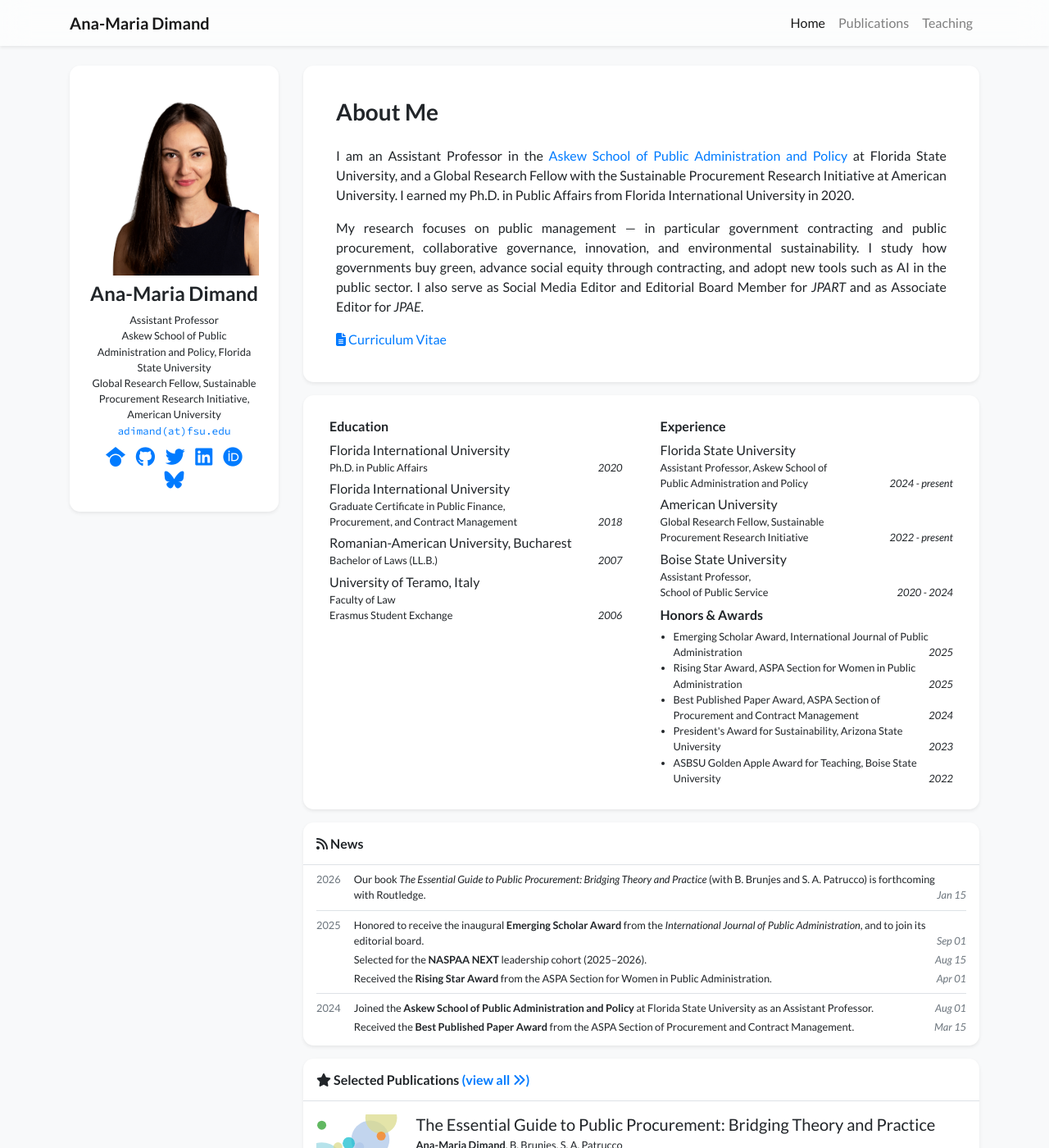
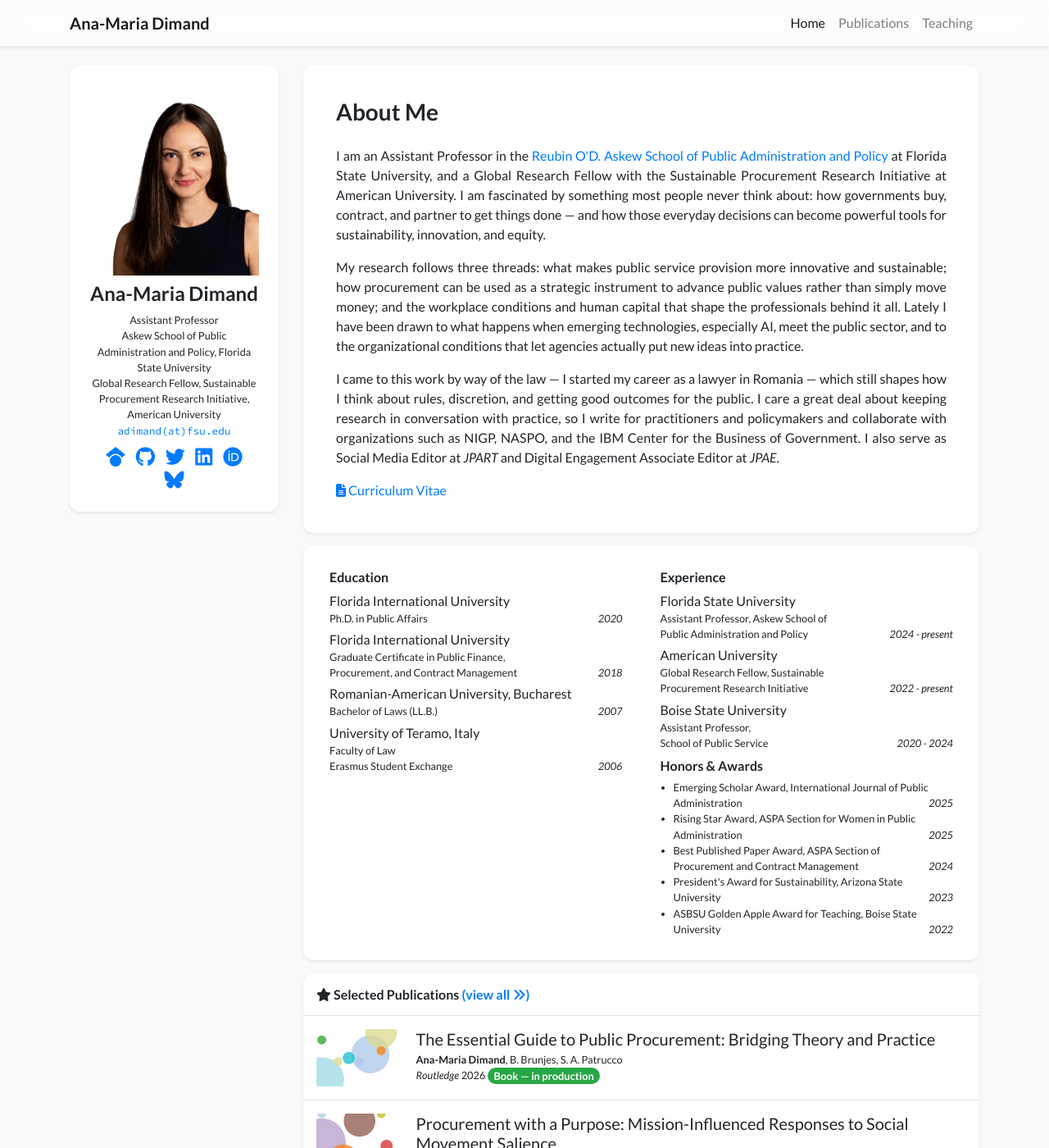
Before and after one commit to anamariadimand/anamariadimand.github.io, a Jekyll site: the page built from index.html, in a window 1280 px wide and 1400 px high. Shown: the whole window at 82% size. Built offline with Jekyll 4.4.1, drawn with Linux system fonts in a browser that asks for light colours; nearby versions of some CDN libraries; a style sheet for code colours, icons or effects is not loaded.

Commit message:
Hide homepage news section; rewrite bio in first person
Co-Authored-By: Claude Opus 4.8 <noreply@anthropic.com>

```diff
--- a/_data/display.yml
+++ b/_data/display.yml
@@ -1,6 +1,6 @@
 homepage:
   show_experience: true
-  show_news: true
+  show_news: false
   show_selected_publications: true
   num_news: 10
 
--- a/_data/profile.yml
+++ b/_data/profile.yml
@@ -20,16 +20,25 @@ bluesky: anadimand.bsky.social
 short_bio_text_justify: true
 short_bio: >-
   <p>
-    I am an Assistant Professor in the <a href="https://cosspp.fsu.edu/askew/" target="_blank">Askew School of
-    Public Administration and Policy</a> at Florida State University, and a Global Research Fellow with the
-    Sustainable Procurement Research Initiative at American University. I earned my Ph.D. in Public Affairs from
-    Florida International University in 2020.
+    I am an Assistant Professor in the <a href="https://cosspp.fsu.edu/askew/" target="_blank">Reubin O'D. Askew
+    School of Public Administration and Policy</a> at Florida State University, and a Global Research Fellow with the
+    Sustainable Procurement Research Initiative at American University. I am fascinated by something most people
+    never think about: how governments buy, contract, and partner to get things done &mdash; and how those everyday
+    decisions can become powerful tools for sustainability, innovation, and equity.
   </p>
   <p>
-    My research focuses on public management &mdash; in particular government contracting and public procurement,
-    collaborative governance, innovation, and environmental sustainability. I study how governments buy green,
-    advance social equity through contracting, and adopt new tools such as AI in the public sector. I also serve as
-    Social Media Editor and Editorial Board Member for <em>JPART</em> and as Associate Editor for <em>JPAE</em>.
+    My research follows three threads: what makes public service provision more innovative and sustainable; how
+    procurement can be used as a strategic instrument to advance public values rather than simply move money; and
+    the workplace conditions and human capital that shape the professionals behind it all. Lately I have been drawn
+    to what happens when emerging technologies, especially AI, meet the public sector, and to the organizational
+    conditions that let agencies actually put new ideas into practice.
+  </p>
+  <p>
+    I came to this work by way of the law &mdash; I started my career as a lawyer in Romania &mdash; which still
+    shapes how I think about rules, discretion, and getting good outcomes for the public. I care a great deal about
+    keeping research in conversation with practice, so I write for practitioners and policymakers and collaborate
+    with organizations such as NIGP, NASPO, and the IBM Center for the Business of Government. I also serve as Social
+    Media Editor at <em>JPART</em> and Digital Engagement Associate Editor at <em>JPAE</em>.
   </p>
 
 portrait_url: /assets/images/photos/ana_headshot.png
```
